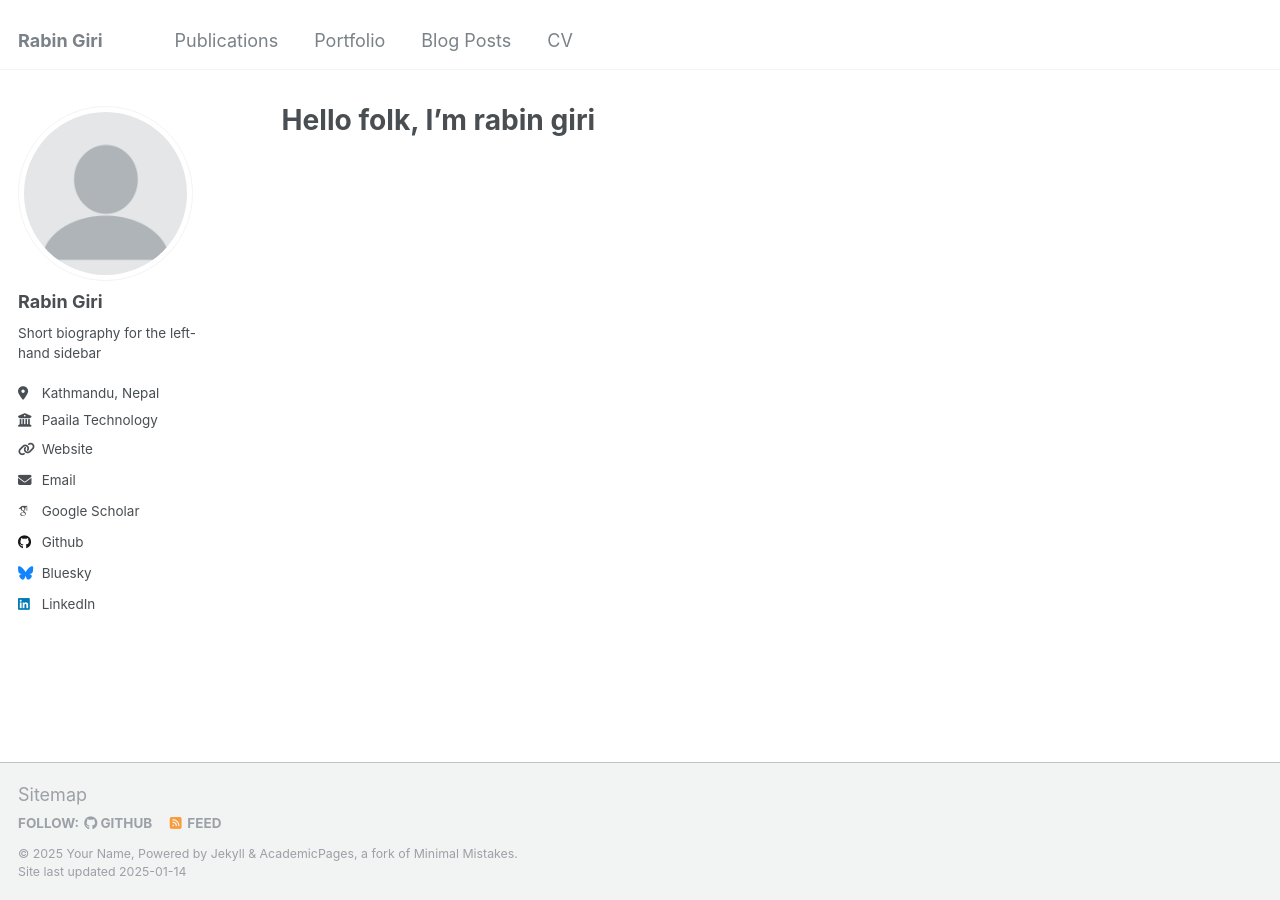
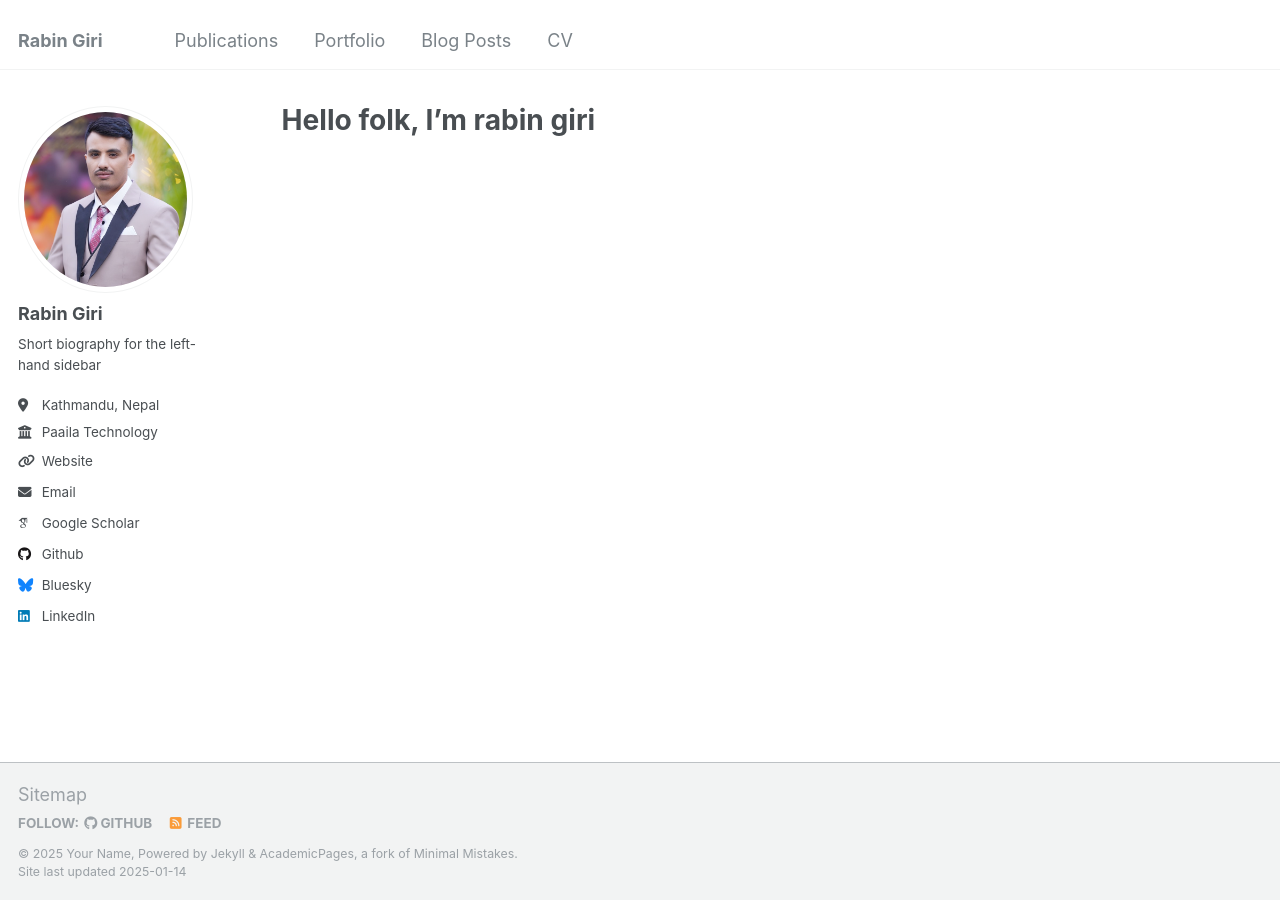
Before and after one commit to rabin-giri/rabin-giri.github.io, a Jekyll site: the page built from _pages/about.md, in a window 1280 px wide. Built offline with Jekyll 4.4.1, drawn with Linux system fonts in a browser that asks for light colours; some web fonts are replaced.

Commit message:
picture update

```diff
--- a/_config.yml
+++ b/_config.yml
@@ -21,7 +21,7 @@ repository               : "academicpages/academicpages.github.io"
 #               Additional customization can be done by editing /_includes/author-profile.html
 author:
   # Biographic information
-  avatar           : "profile.png"
+  avatar           : "Rabin.jpeg"
   name             : "Rabin Giri"
   pronouns         : # example: "she/her"  "he/him"
   bio              : "Short biography for the left-hand sidebar"
```
Also changed, not shown: images/Rabin.jpeg (added).
